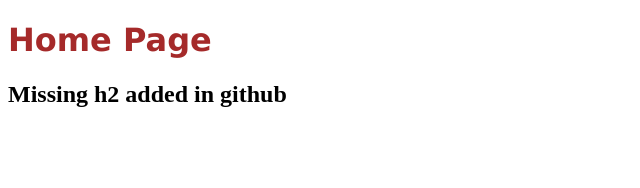
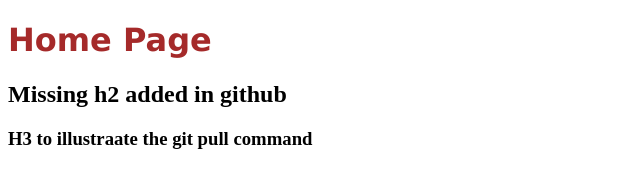
Before and after one commit to Abah-Emmanuel-Adah11/delete_me, a plain HTML site: page index.html in a window 1280 px wide. Shown: the whole page, without its empty margins (0-640 px from the left). Drawn offline with Linux system fonts and the light colour scheme.

Commit message:
Updated index.html with h3

```diff
--- a/index.html
+++ b/index.html
@@ -9,5 +9,6 @@
 <body>
     <h1>Home Page</h1>
     <h2>Missing h2 added in github</h2>
+    <h3>H3 to illustraate the git pull command</h3>
 </body>
 </html>
```
